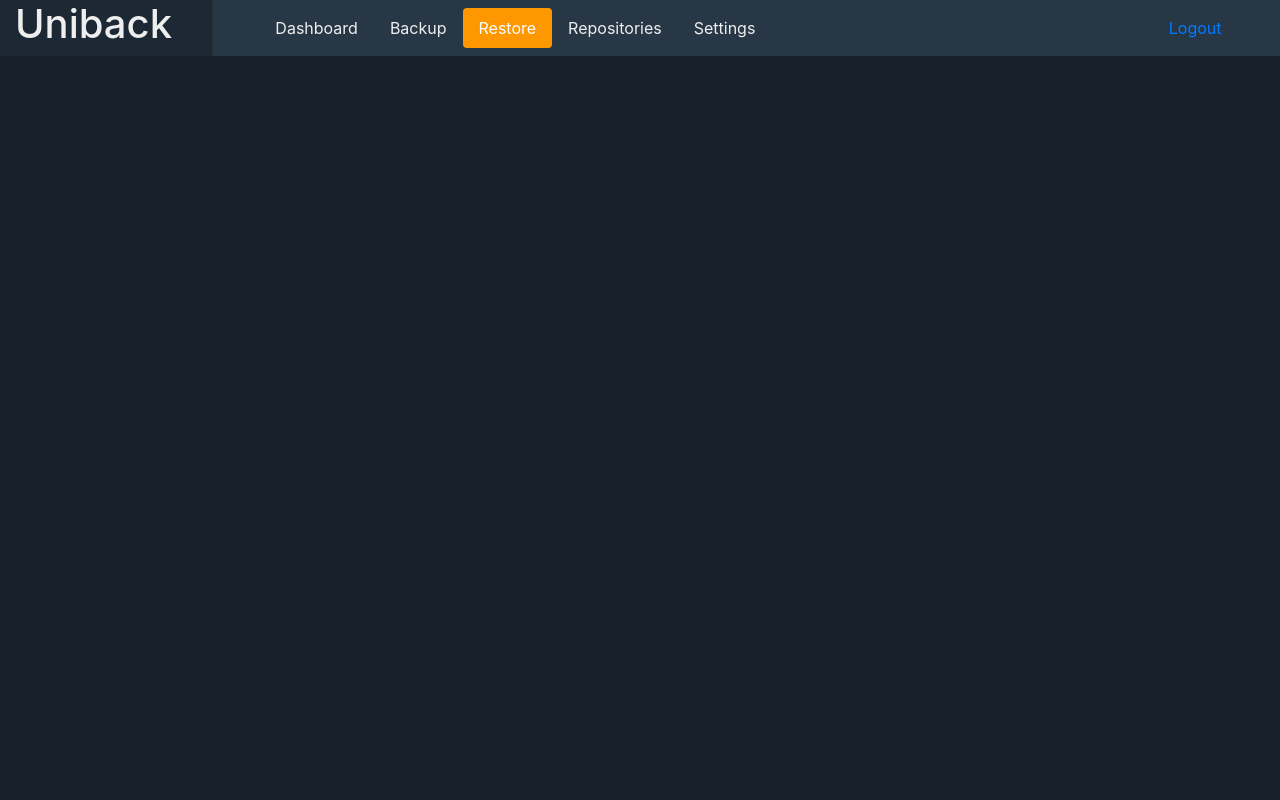
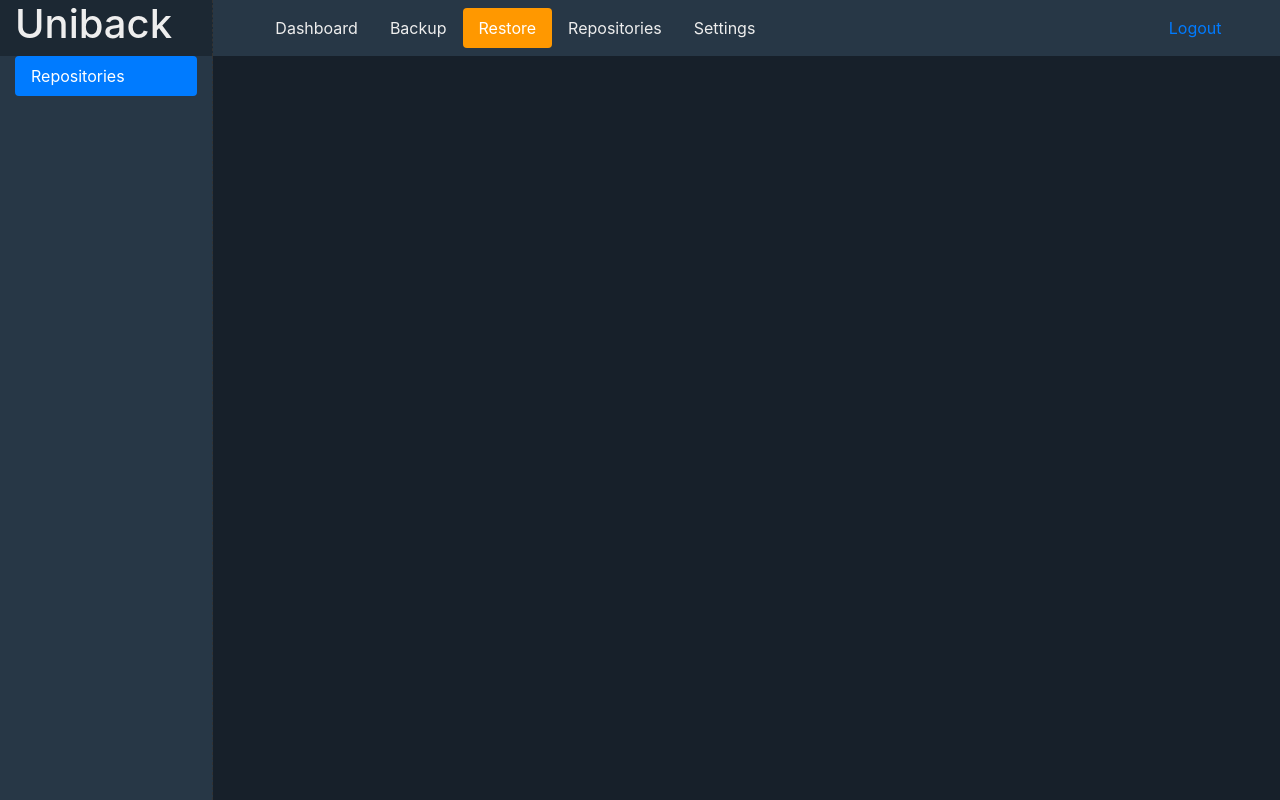
Before and after one commit to XXL6/uniback, a Flask app: page /restore/repositories in a window 1280 px wide. Run offline with Flask 2, Linux system fonts and the light colour scheme; some libraries are stand-ins or nearby versions.

Commit message:
Restructured program directory for easier readability

```diff
--- a/uniback/users/forms.py
+++ b/uniback/blueprints/users/forms.py
@@ -2,7 +2,7 @@
 from flask_login import current_user
 from wtforms import StringField, PasswordField, SubmitField, BooleanField
 from wtforms.validators import DataRequired, ValidationError, EqualTo
-from uniback.users.models import User
+from uniback.blueprints.users.models import User
 
 
 class LoginForm(FlaskForm):
--- a/uniback/users/routes.py
+++ b/uniback/blueprints/users/routes.py
@@ -1,7 +1,7 @@
 from flask import Blueprint, redirect, url_for, flash, render_template
 from flask_login import login_user, current_user, logout_user, login_required
-from uniback.users.forms import LoginForm, UpdateAccountForm
-from uniback.users.models import User
+from uniback.blueprints.users.forms import LoginForm, UpdateAccountForm
+from uniback.blueprints.users.models import User
 from uniback import bcrypt, db
 
 users = Blueprint('users', '__name__')
--- a/uniback/templates/restore/repositories.html
+++ b/uniback/templates/restore/repositories.html
@@ -1,3 +1,4 @@
 {% extends "restore/restore.html" %}
+{% set active_menu = "repositories" %}
 {% block menu_content %}
 {% endblock menu_content %}
--- a/uniback/templates/restore/restore.html
+++ b/uniback/templates/restore/restore.html
@@ -1,6 +1,11 @@
 {% extends "app_layout.html" %}
 {% set active_tab = "restore" %}
+{% set menu_list = [
+    (url_for('restore.repositories'), 'repositories', 'Repositories')
+] -%}
+{% from "menu_generator.html" import generate_menu %}
 {% block tab_content %}
+    {{ generate_menu(menu_list, active_menu, 'Restore') }}
     {% block menu_content %}
     {% endblock menu_content %}
 {% endblock tab_content %}
```
Also changed, not shown: uniback/__init__.py (+7 -7 lines), uniback/blueprints/backup/__init__.py (added), uniback/blueprints/backup/routes.py (renamed from uniback/backup/routes.py), uniback/blueprints/main/__init__.py (added), uniback/blueprints/main/routes.py (renamed from uniback/main/routes.py), uniback/blueprints/repositories/__init__.py (added), uniback/blueprints/repositories/routes.py (renamed from uniback/repositories/routes.py), uniback/blueprints/restore/__init__.py (added), uniback/blueprints/restore/routes.py (renamed from uniback/restore/routes.py), uniback/blueprints/settings/__init__.py (added), uniback/blueprints/settings/routes.py (renamed from uniback/settings/routes.py), uniback/blueprints/users/__init__.py (added), uniback/blueprints/users/models.py (renamed from uniback/users/models.py).
